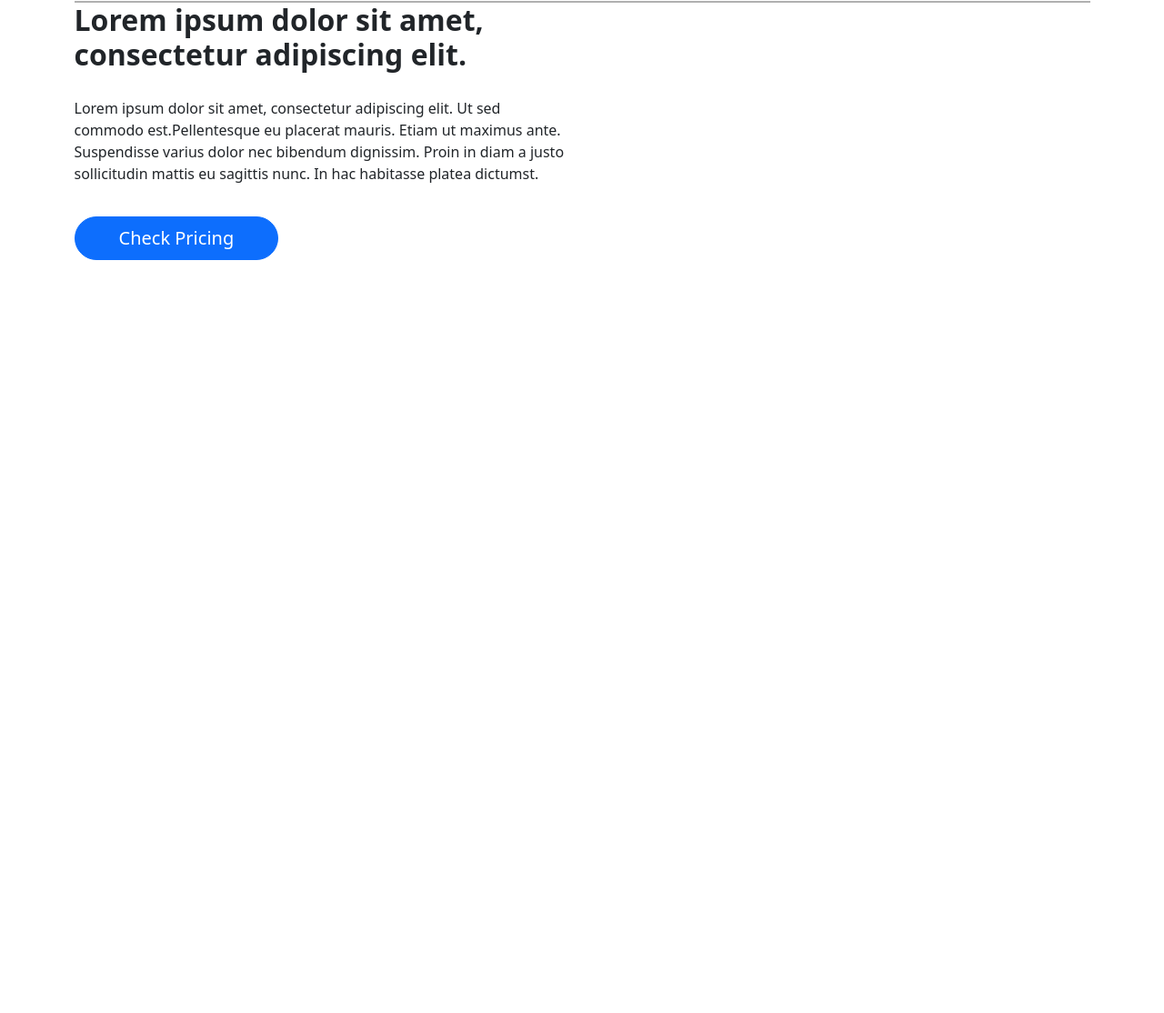
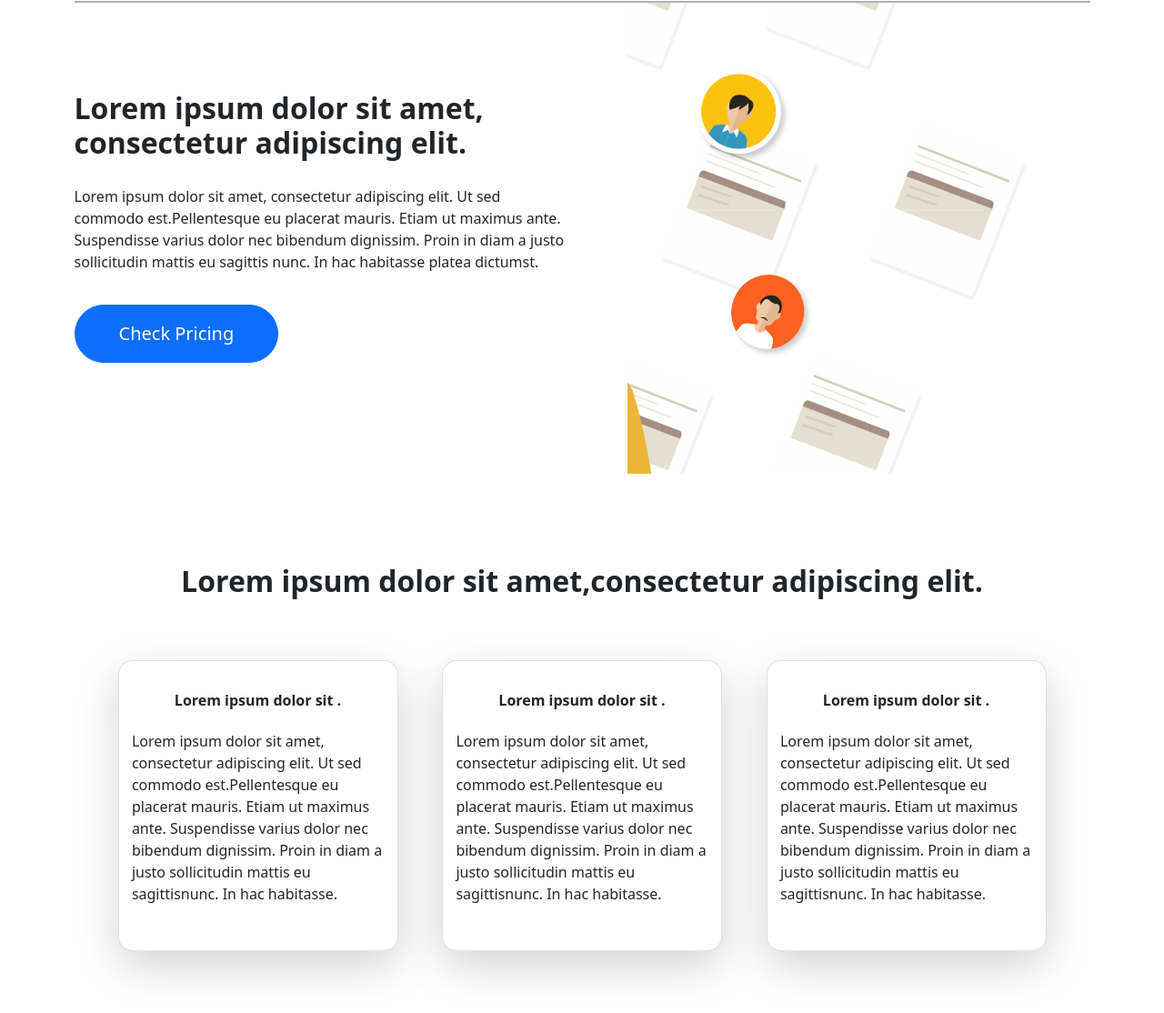
Before and after one commit to Neamul01/HTML-job, a plain HTML site: page index.html in a window 1280 px wide. Shown: the part 140-1254 px from the top of the page at 91% size. Before the commit the page ends 800 px from the top, so only its background shows below. Drawn offline with Linux system fonts and the light colour scheme.

Commit message:
card section done

```diff
--- a/index.html
+++ b/index.html
@@ -44,6 +44,7 @@
       </nav>
     </header>
     <main>
+      <!-- banner area----------->
       <div class="banner-area">
         <div class="banner-text">
           <h2 class="fw-bold">
@@ -59,14 +60,57 @@
           <div class="banner-button">
             <button
               type="button"
-              class="btn btn-primary btn-lg rounded-pill px-5"
+              class="btn btn-primary btn-lg rounded-pill px-5 py-3"
             >
               Check Pricing
             </button>
           </div>
         </div>
-        <div class="banner-image"></div>
+        <div class="banner-image">
+          <img src="./assets/Mask.png" alt="banner" />
+        </div>
       </div>
+      <!------------------- banner area  -->
+      <!------------------- card area  -->
+      <div class="card-area">
+        <h2 class="fw-bold">
+          Lorem ipsum dolor sit amet,consectetur adipiscing elit.
+        </h2>
+        <!-- cards -->
+        <div class="cards">
+          <div class="card shadow-lg">
+            <h4 class="fw-bold fs-6">Lorem ipsum dolor sit .</h4>
+            <p>
+              Lorem ipsum dolor sit amet, consectetur adipiscing elit. Ut sed
+              commodo est.Pellentesque eu placerat mauris. Etiam ut maximus
+              ante. Suspendisse varius dolor nec bibendum dignissim. Proin in
+              diam a justo sollicitudin mattis eu sagittisnunc. In hac
+              habitasse.
+            </p>
+          </div>
+          <div class="card shadow-lg">
+            <h4 class="fw-bold fs-6 center">Lorem ipsum dolor sit .</h4>
+            <p>
+              Lorem ipsum dolor sit amet, consectetur adipiscing elit. Ut sed
+              commodo est.Pellentesque eu placerat mauris. Etiam ut maximus
+              ante. Suspendisse varius dolor nec bibendum dignissim. Proin in
+              diam a justo sollicitudin mattis eu sagittisnunc. In hac
+              habitasse.
+            </p>
+          </div>
+          <div class="card shadow-lg">
+            <h4 class="fw-bold fs-6">Lorem ipsum dolor sit .</h4>
+            <p>
+              Lorem ipsum dolor sit amet, consectetur adipiscing elit. Ut sed
+              commodo est.Pellentesque eu placerat mauris. Etiam ut maximus
+              ante. Suspendisse varius dolor nec bibendum dignissim. Proin in
+              diam a justo sollicitudin mattis eu sagittisnunc. In hac
+              habitasse.
+            </p>
+          </div>
+        </div>
+      </div>
+      <!-- card area  ------------------->
     </main>
     <footer></footer>
     <script src="./bootstrap/bootstrap.bundle.min.js"></script>
--- a/style.scss
+++ b/style.scss
@@ -1,5 +1,6 @@
 $primary-color: #1492e6;
 $secondary-color: #000000;
+$background-color: #f8fafc;
 
 // global styling
 body {
@@ -38,9 +39,36 @@ header {
   display: flex;
   justify-content: space-between;
   .banner-text {
+    margin-top: 97px;
     max-width: 548px;
     display: flex;
     flex-direction: column;
     gap: 1.2rem;
   }
 }
+
+// card area
+.card-area {
+  display: flex;
+  flex-direction: column;
+  margin: 80px 0;
+  h2 {
+    margin: 1.2rem 0;
+    text-align: center;
+  }
+  .cards {
+    margin: 3rem;
+    display: flex;
+    justify-content: space-between;
+    .card {
+      width: 308px;
+      height: 320px;
+      padding: 0 0.9rem;
+      display: flex;
+      align-items: center;
+      justify-content: center;
+      gap: 0.9rem;
+      border-radius: 1rem;
+    }
+  }
+}
```
Also changed, not shown: style.css, 1 other file.
